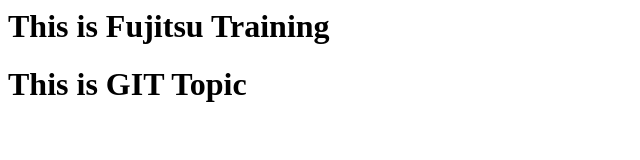
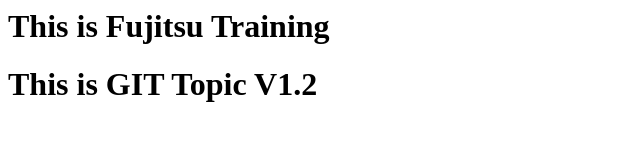
Before and after one commit to shitaljadhav3126/gitdemo, a plain HTML site: page index.html in a window 1280 px wide. Shown: the full height of the page, 0-640 px from the left. Drawn offline with Linux system fonts and the light colour scheme.

Commit message:
changed to v1.2

```diff
--- a/index.html
+++ b/index.html
@@ -1,2 +1,2 @@
 <h1> This is Fujitsu Training </h1>
-<h1> This is GIT Topic </h1>
+<h1> This is GIT Topic V1.2 </h1>
```
